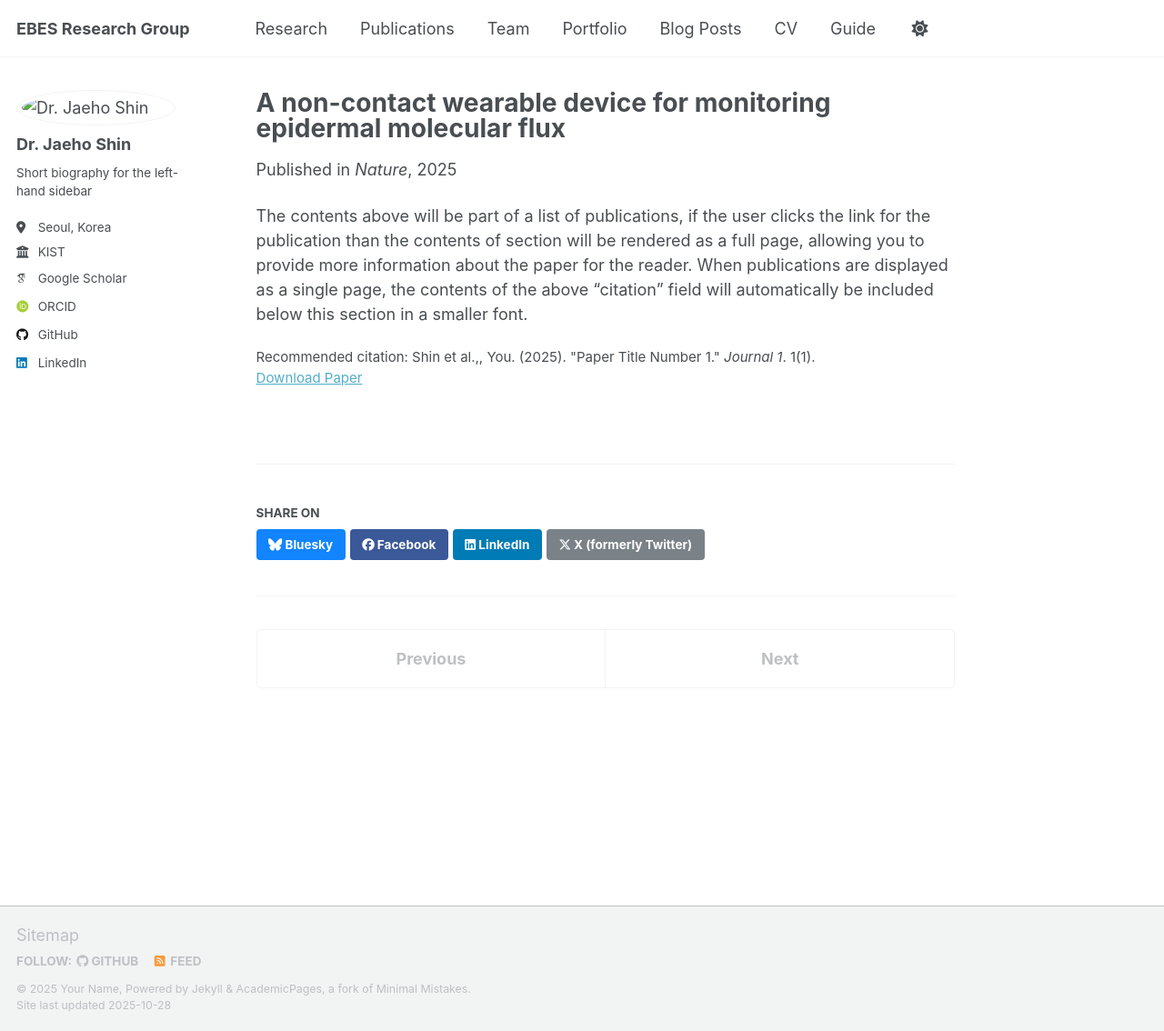
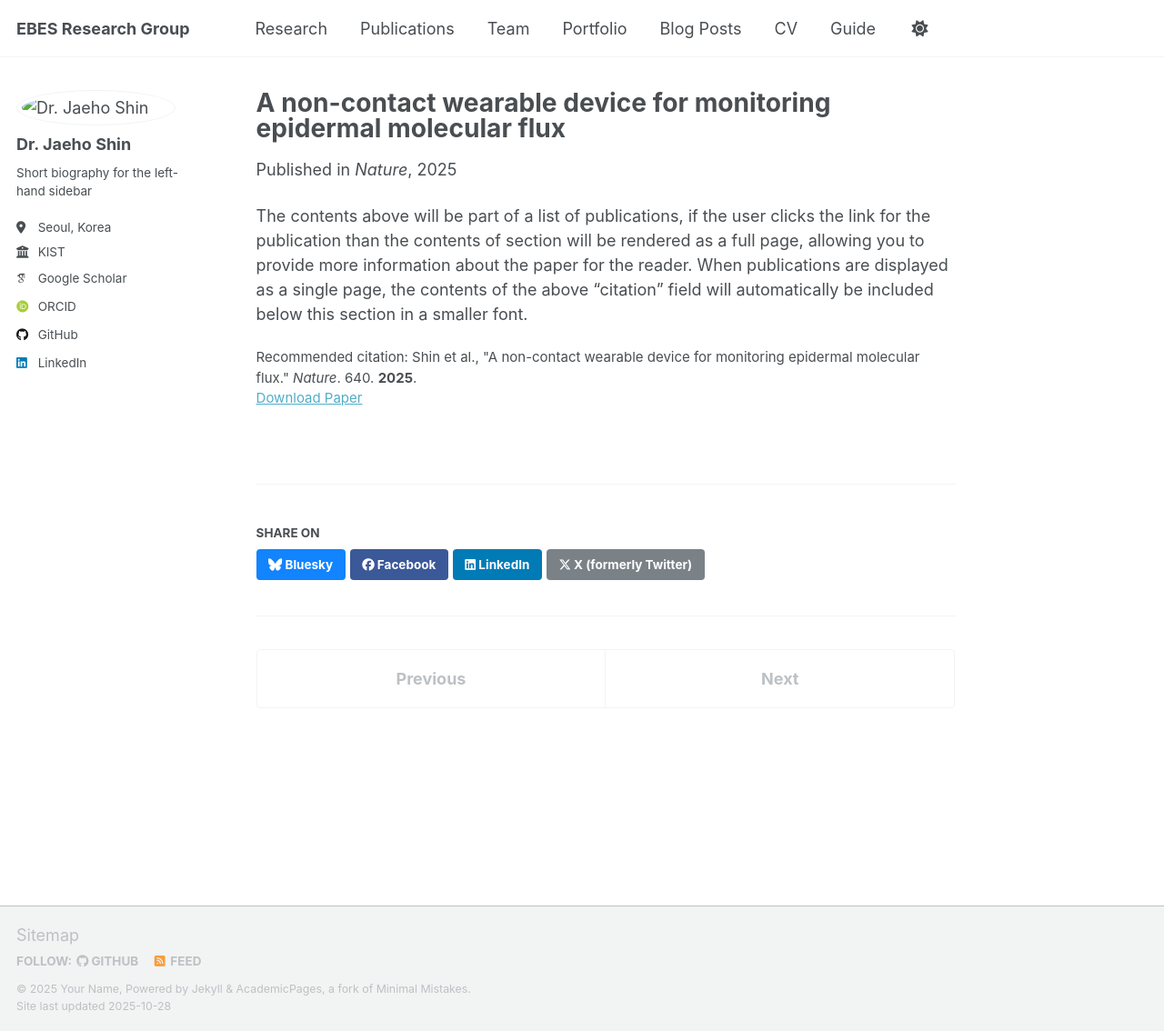
Before and after one commit to JaehoShin84/EBES-Group, a Jekyll site: the page built from _publications/2009-10-01-paper-title-number-1.md, in a window 1280 px wide and 1134 px high. Shown: the whole window at 91% size. Built offline with Jekyll 4.4.1, drawn with Linux system fonts in a browser that asks for light colours; some web fonts are replaced; a script that is not in the unit is left out.

Commit message:
Update 2009-10-01-paper-title-number-1.md

```diff
--- a/_publications/2009-10-01-paper-title-number-1.md
+++ b/_publications/2009-10-01-paper-title-number-1.md
@@ -3,12 +3,12 @@ title: "A non-contact wearable device for monitoring epidermal molecular flux"
 collection: publications
 category: manuscripts
 permalink: /publication/2009-10-01-paper-title-number-1
-excerpt: 'This paper showcases a satandalone system for accurate measurement of epidermal fluxes of gaseous substances.'
+excerpt: 'A development of a satandalone system for accurate measurement of epidermal fluxes of gaseous substances.'
 date: 2025-04-10
 venue: 'Nature'
 
 paperurl: 'https://www.nature.com/articles/s41586-025-08825-2'
 
-citation: 'Shin et al.,, You. (2025). &quot;Paper Title Number 1.&quot; <i>Journal 1</i>. 1(1).'
+citation: 'Shin et al., &quot;A non-contact wearable device for monitoring epidermal molecular flux.&quot; <i>Nature</i>. 640. <b>2025</b>.'
 ---
 The contents above will be part of a list of publications, if the user clicks the link for the publication than the contents of section will be rendered as a full page, allowing you to provide more information about the paper for the reader. When publications are displayed as a single page, the contents of the above "citation" field will automatically be included below this section in a smaller font.
```
